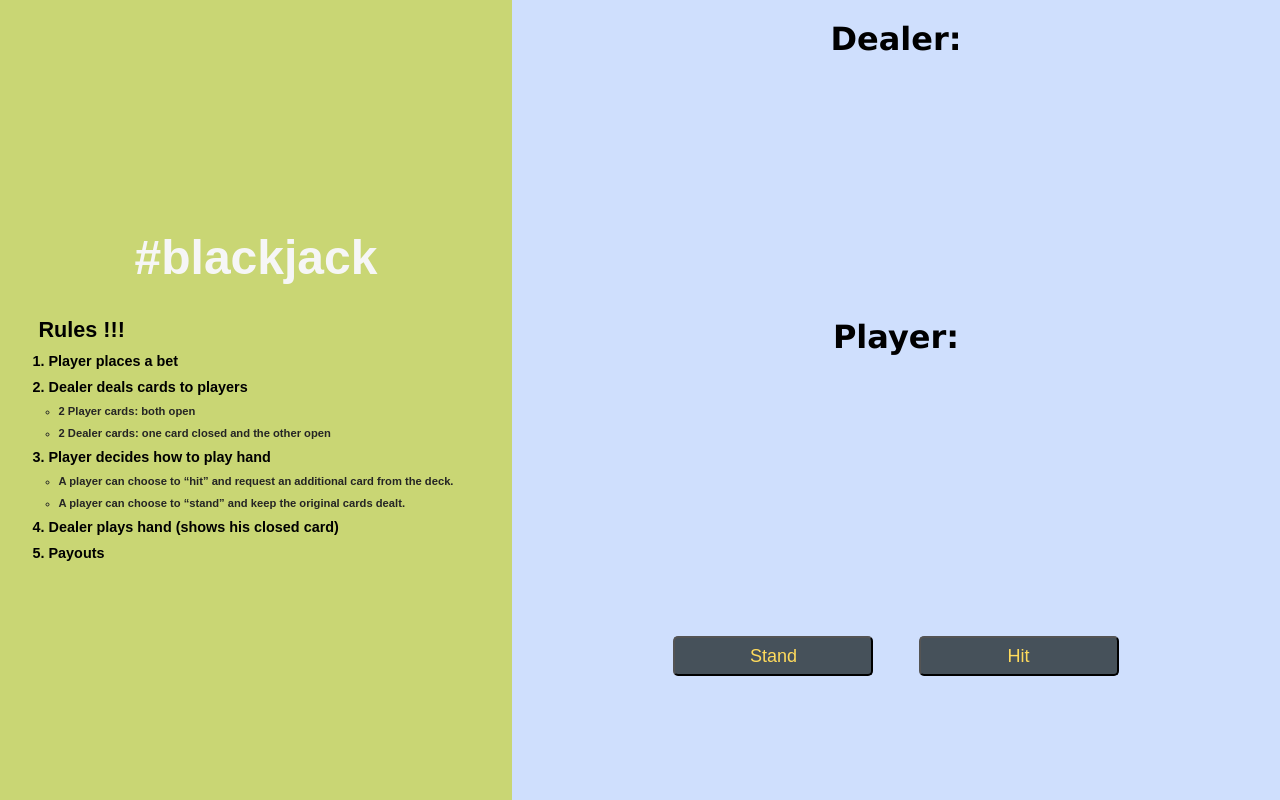
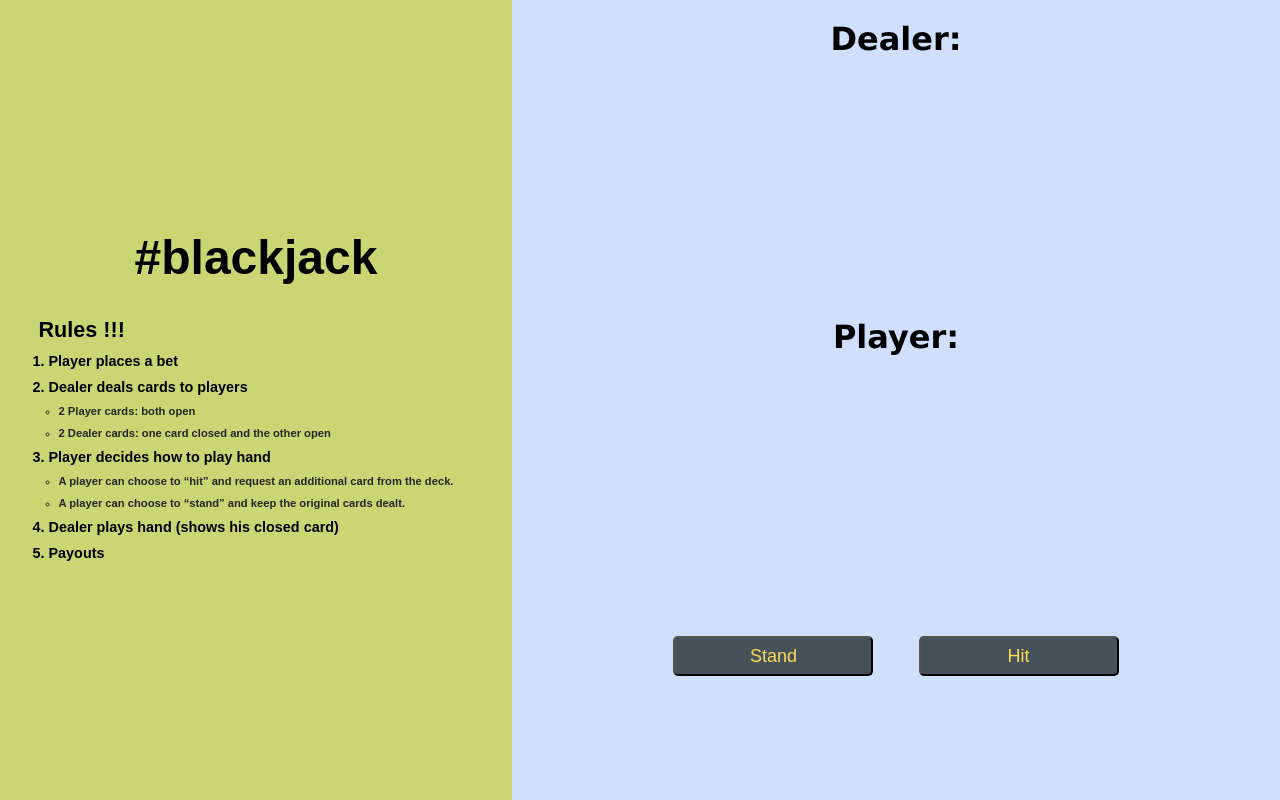
Before and after one commit to Kolli-Sai/BlackJackGame, a plain HTML site: page index.html in a window 1280 px wide. Drawn offline with Linux system fonts and the light colour scheme; files that its build step writes are made by us from their sources.

Commit message:
colour changed

```diff
--- a/style.css
+++ b/style.css
@@ -46,7 +46,7 @@ body {
     font-family:sans-serif;
     font-size: 1.5rem;
     font-weight: 700;
-    color: #f6f6f6;
+    color: #000000;
 }
 
 .small-text{
```
